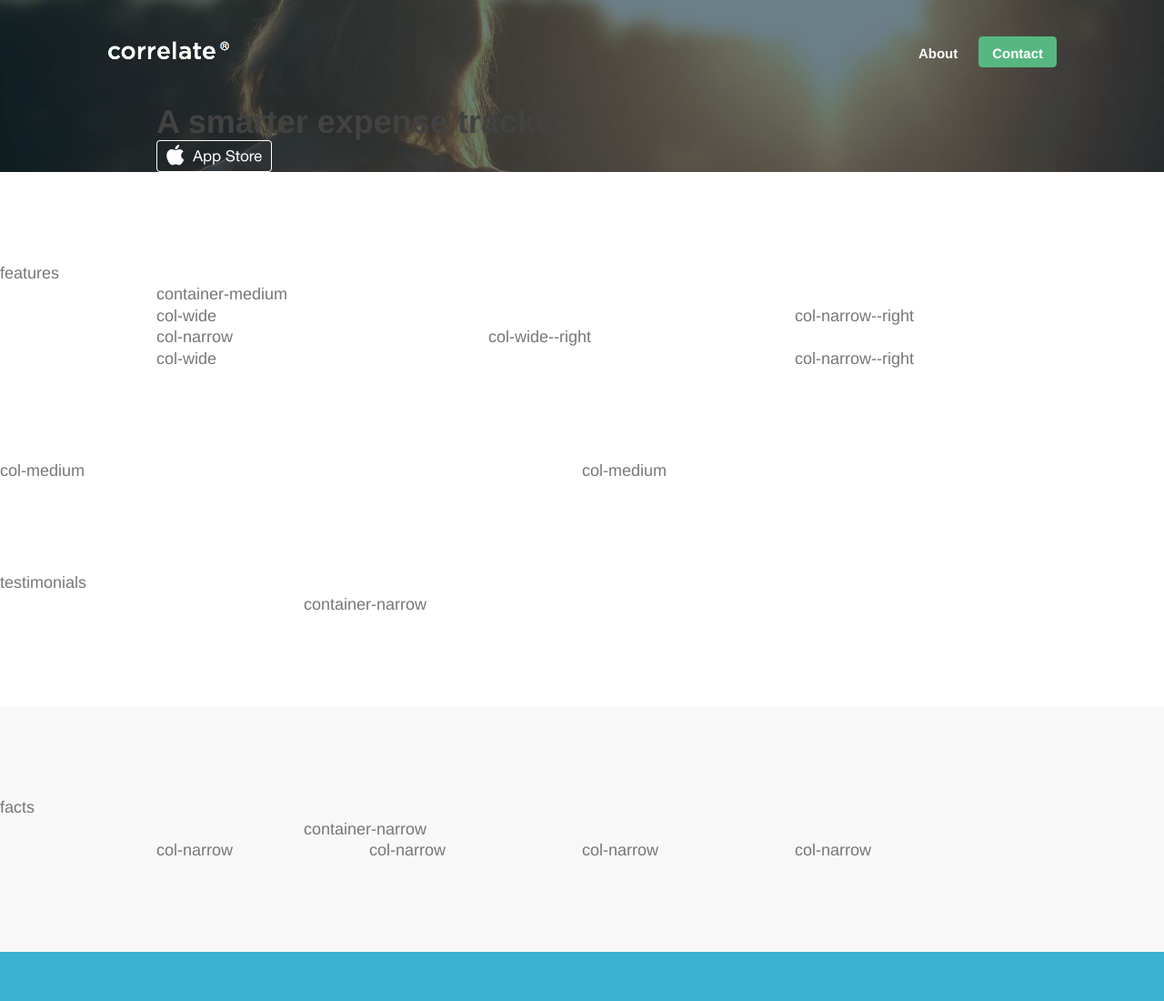
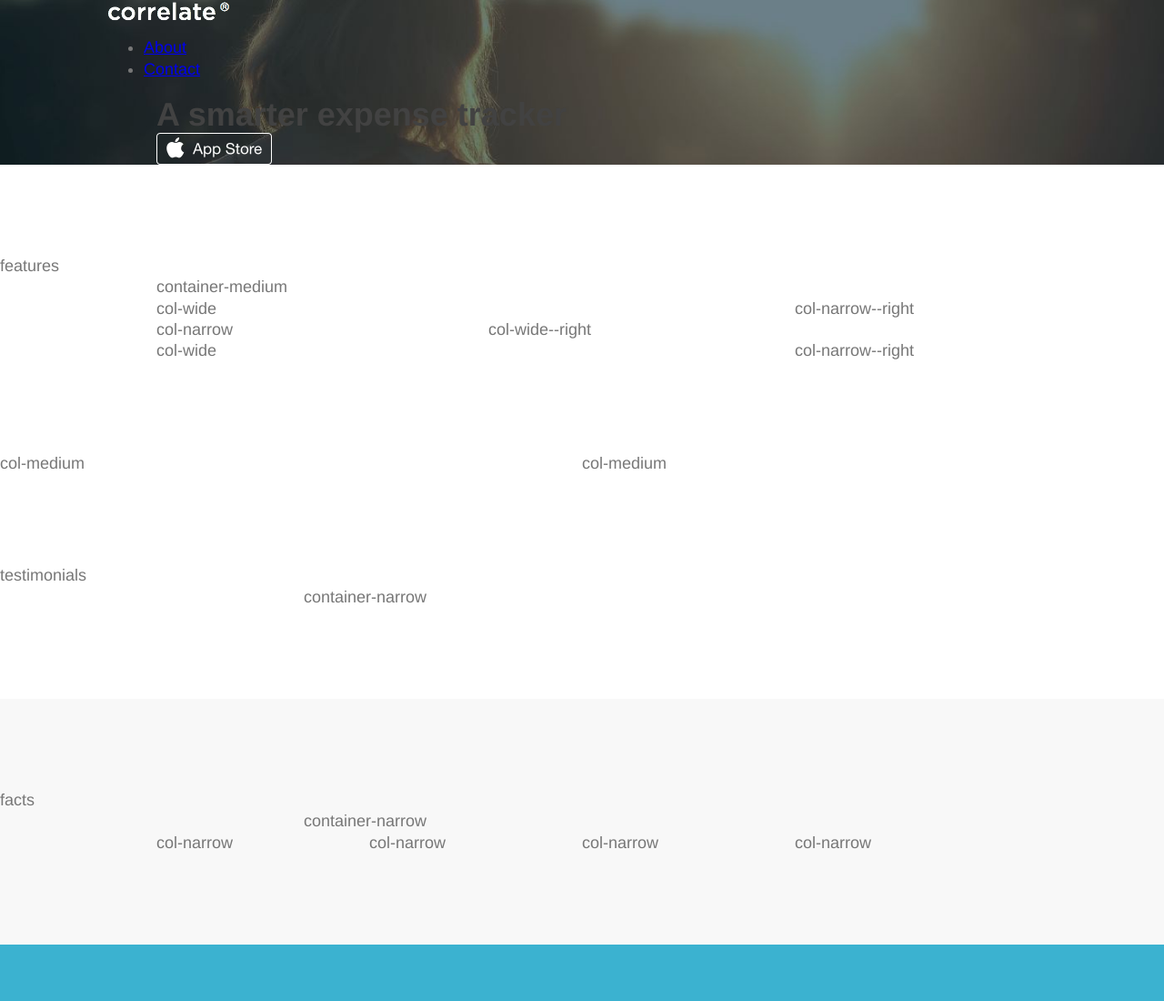
Before and after one commit to learnable-content/Build-Your-First-Website-HTMLCSS, a plain HTML site: page index.html in a window 1280 px wide. Shown: the top 1100 px of the page at 91% size. Drawn offline with Linux system fonts and the light colour scheme.

Commit message:
Lesson 6.3: Start files

```diff
--- a/assets/css/modules.css
+++ b/assets/css/modules.css
@@ -19,81 +19,6 @@ banner
 /* ----------------------------
 header
 ---------------------------- */
-
-.header
-{
-	padding: 1.25em 1em;
-	/* 20px/16px - 16px/16px */
-}
-
-.header__logo
-{
-	float: left;
-	padding-top: .2em;
-}
-
-.header__nav
-{
-	float: right;
-	width: 150px;
-}
-
-.header__nav ul
-{
-	margin: 0;
-	padding: 0;
-	list-style: none;
-	text-align: right;
-}
-
-.header__nav li
-{
-	display: inline-block;
-	margin: 0;
-}
-
-.header__nav a
-{
-	display: block;
-	margin-right: .2em;
-	padding: 0.6em 1em 0.4em;
-	border-radius: .3em;
-	color: #fff;
-	background: none;
-	font-size: 0.8125em;
-	/* 13px/16px */
-	font-weight: bold;
-	text-decoration: none;
-}
-
-.header__nav-contact a { margin-right: 0; }
-
-.current a
-{
-	color: #fff;
-	background: #56b880;
-}
-
-.header__nav a:focus { background: #000; }
-.header__nav a:hover { background: #3bb2d0; }
-.header__nav a:active { background: #af0000; }
-
-@media (min-width: 38em)
-{
-	.header
-	{
-		padding: 2.2222em 2em;
-		/* 40px/18px - 36px/18px */
-	}
-
-	.header__nav { width: 12em; }
-
-	.header__nav a
-	{
-		font-size: 0.8333em;
-		/* 15px/18px */
-	}
-}
 
 /* ----------------------------
 banner-content
```
